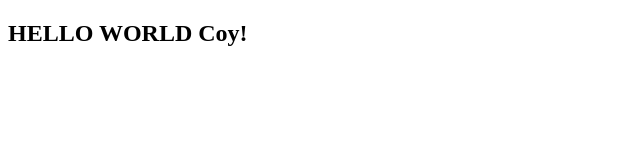
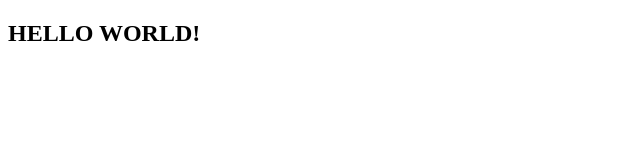
Before and after one commit to AndhiSetyaHermawan/RevoU_day1, a plain HTML site: page index.html in a window 1280 px wide. Shown: the full height of the page, 0-640 px from the left. Drawn offline with Linux system fonts and the light colour scheme.

Commit message:
Update Coding 1

```diff
--- a/index.html
+++ b/index.html
@@ -4,6 +4,6 @@
         <title>Test</title>
     </head>
     <body>
-        <h2>HELLO WORLD Coy!</h2>
+        <h2>HELLO WORLD!</h2>
     </body>
 </html>
```
